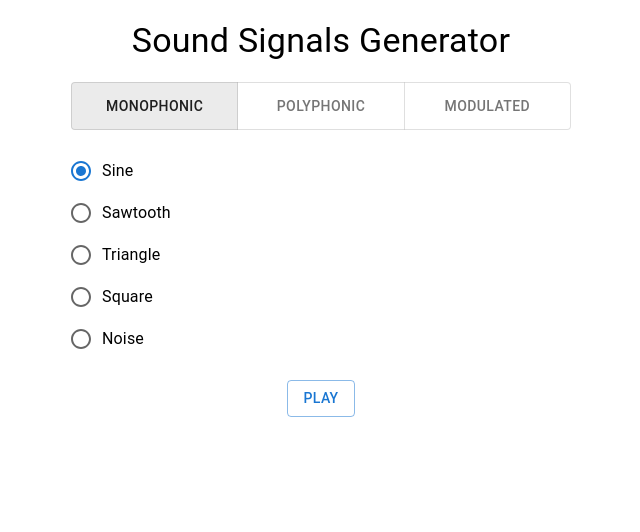
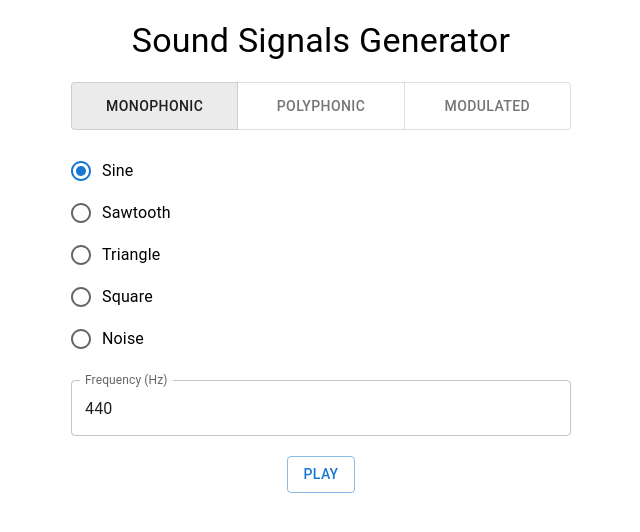
Before and after one commit to andrew-besedin/sound-signals-generator, a React (Vite) app: page / in a window 1280 px wide. Shown: the top 532 px of the page, without its empty margins (319-959 px from the left). Built offline with nearby package versions, Linux system fonts and the light colour scheme.

Commit message:
add frequency input

```diff
--- a/src/App.tsx
+++ b/src/App.tsx
@@ -1,5 +1,5 @@
-import { Button, FormControlLabel, Radio, RadioGroup, ToggleButton, ToggleButtonGroup, Typography } from '@mui/material';
-import { useCallback, useState } from 'react';
+import { Button, FormControlLabel, Radio, RadioGroup, TextField, ToggleButton, ToggleButtonGroup, Typography } from '@mui/material';
+import { useCallback, useEffect, useState } from 'react';
 
 import './App.css'
 import { ContentContainer, WrappedInnerContainer, WrappedOuterContainer } from './App.styles';
@@ -64,6 +64,7 @@ function MonophonicContent() {
 
   const [playingNode, setPlayingNode] = useState<AudioBufferSourceNode | null>(null);
   const [waveType, setWaveType] = useState<WaveType>(WaveType.sine);
+  const [frequency, setFrequency] = useState('440');
 
   const handlePlay = (dataHandler: (params: DataHandlerParams) => Float32Array<ArrayBuffer>) => {
     if (playingNode) {
@@ -75,7 +76,12 @@ function MonophonicContent() {
 
     const sampleRate = ctx.sampleRate;
     const duration = 1;
-    const freq = 440;
+    const freq = Number(frequency);
+
+    if (Number.isNaN(freq) || freq <= 0 || freq > 10000) {
+      return;
+    }
+
     const buffer = ctx.createBuffer(1, sampleRate * duration, sampleRate);
     const data = buffer.getChannelData(0);
 
@@ -114,6 +120,10 @@ function MonophonicContent() {
     }
   }, [waveType]);
 
+  const onFrequencyChange = (e: React.ChangeEvent<HTMLInputElement>) => {
+    setFrequency(e.target.value);
+  };
+
   return (
     <ContentContainer>
       <RadioGroup
@@ -129,6 +139,17 @@ function MonophonicContent() {
         <FormControlLabel value={WaveType.square} control={<Radio />} label="Square" />
         <FormControlLabel value={WaveType.noise} control={<Radio />} label="Noise" />
       </RadioGroup>
+      <TextField
+        variant="outlined"
+        label="Frequency (Hz)"
+        type="number"
+        value={frequency}
+        onChange={onFrequencyChange}
+        slotProps={{
+          htmlInput: { min: 0, max: 10000 },
+        }}
+        sx={{ width: '100%' }}
+      />
       {playingNode
         ? <Button
             variant="outlined"
```
